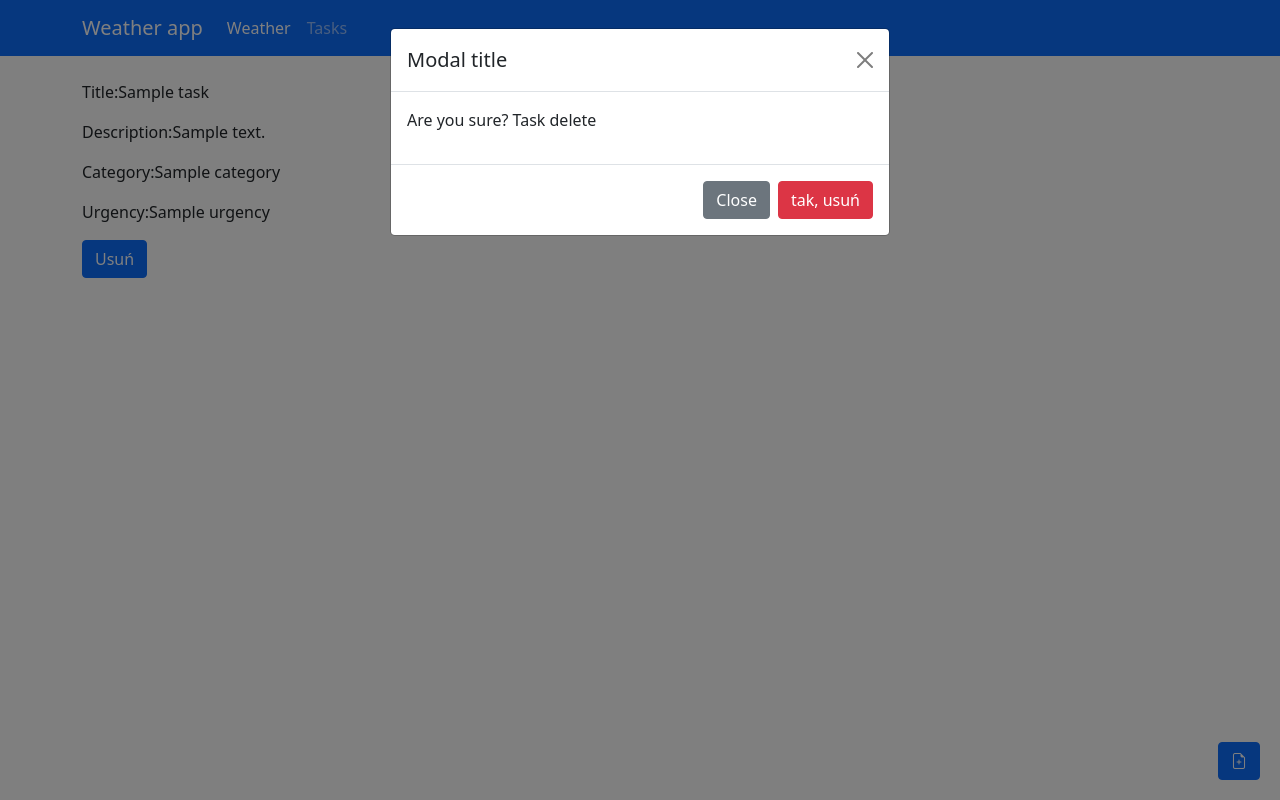
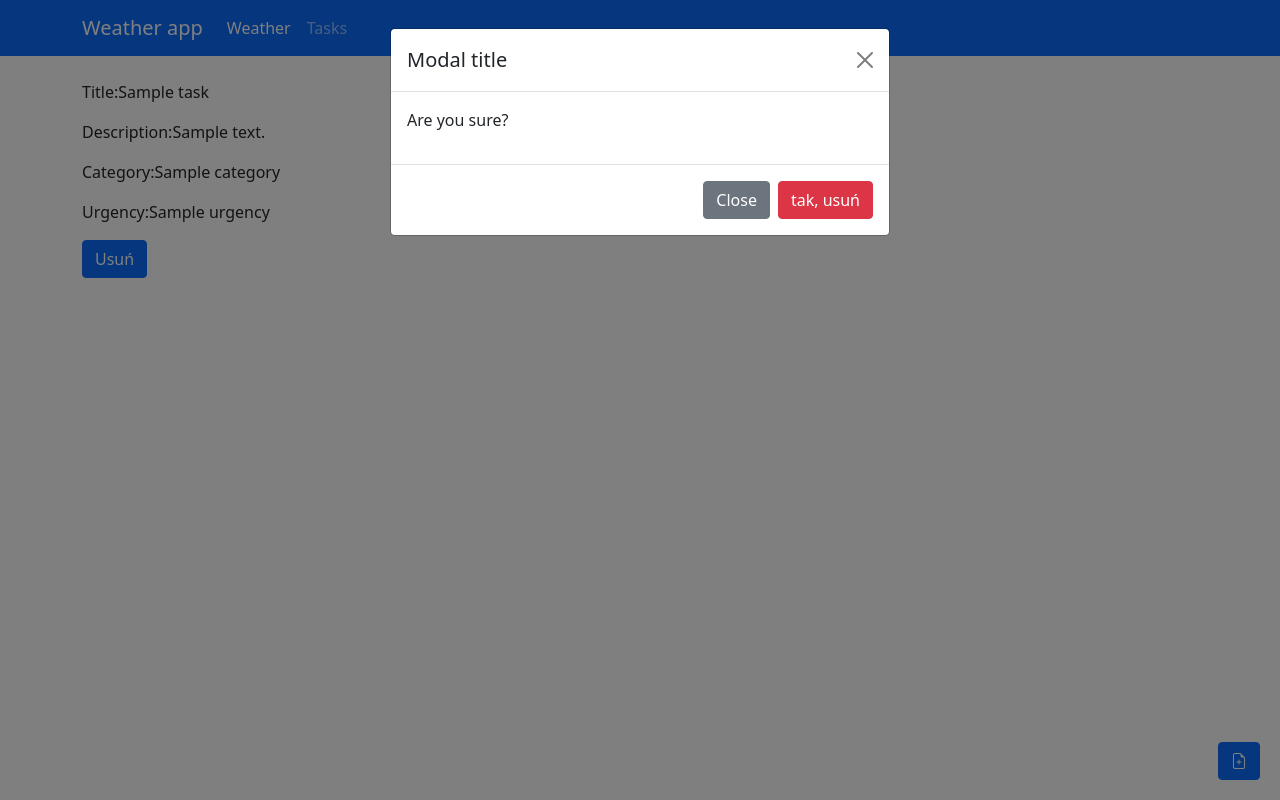
Before and after one commit to Kas234/weather-tasks, a Flask app: page /tasks in a window 1280 px wide, after a click on "Usuń". Run offline with Flask 3, Linux system fonts and the light colour scheme; a database or web service that is not in the repository returns one stand-in record (values such as "Sample title").

Commit message:
bugfix v1

```diff
--- a/templates/tasks.html
+++ b/templates/tasks.html
@@ -29,7 +29,7 @@
               <button type="button" class="btn-close" data-bs-dismiss="modal" aria-label="Close"></button>
             </div>
             <div class="modal-body">
-              <p>Are you sure? Task delete</p>
+              <p>Are you sure?</p>
             </div>
             <div class="modal-footer">
               <button type="button" class="btn btn-secondary" data-bs-dismiss="modal">Close</button>
```
